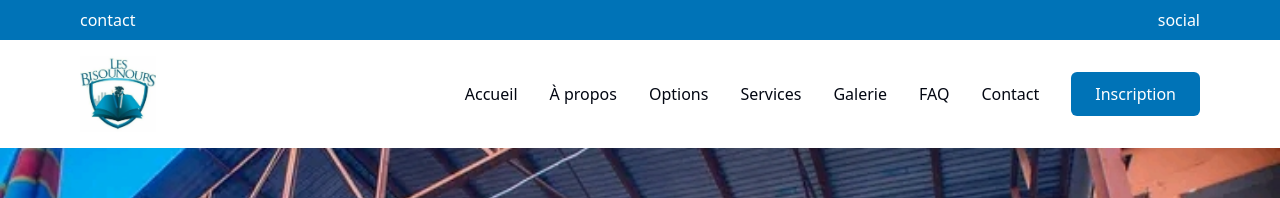
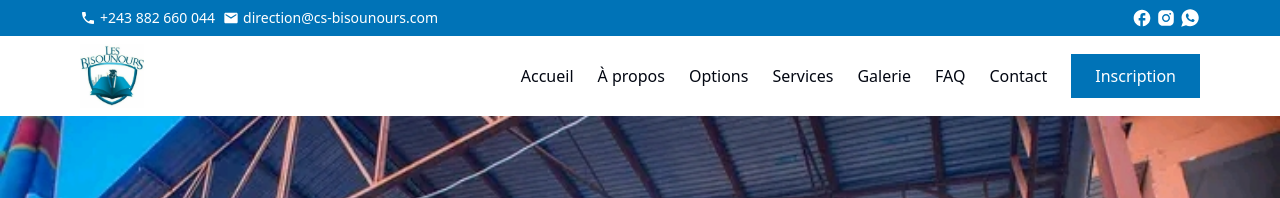
Before and after one commit to freddymk313/csbisournouse, a React (Vite) app: page / in a window 1280 px wide. Shown: the top 198 px of the page. Built offline with nearby package versions, Linux system fonts and the light colour scheme.

Commit message:
navigation 1 ok v2

```diff
--- a/src/App.tsx
+++ b/src/App.tsx
@@ -2,6 +2,7 @@
 import './App.css'
 import { AboutUsSection } from './components/AboutUs'
 import { ContactSection } from './components/Contact'
+import { FAQSection } from './components/Faq'
 import { GallerySection } from './components/Gallery'
 import Hero from './components/Hero'
 import { OptionsSection } from './components/Options'
@@ -18,6 +19,7 @@ function App() {
 
 
       <GallerySection />
+      <FAQSection />
       <ContactSection />
     </>
   )
--- a/src/components/Header.tsx
+++ b/src/components/Header.tsx
@@ -1,15 +1,26 @@
 import React from 'react'
 import { Navbar } from './Navbar'
+import { MdFacebook, MdMail, MdPhone } from 'react-icons/md'
+import { AiFillInstagram } from 'react-icons/ai'
+import { IoLogoWhatsapp } from 'react-icons/io'
 
 const Header = () => {
   return (
     <header>
         <div className='bg-[#0073b7] flex items-center py-2 text-[#FFFFFF] justify-between w-full px-4 md:px-16 lg:px-20'>
-            <div className="">
-                contact
+            <div className="flex flex-col md:flex-row items-center gap-x-2 md:justify-start w-full">
+                <div className="flex items-center gap-1">
+                    <MdPhone className="h-4 w-4" /> <span className='text-sm'>+243 882 660 044</span>
+                </div>
+                <div className="flex items-center gap-1">
+                    <MdMail className="h-4 w-4" /> <span className='text-sm'>direction@cs-bisounours.com</span>
+                </div>
             </div>
-            <div className="">
-                social
+
+            <div className="hidden md:flex items-center gap-1">
+                <MdFacebook className="h-5 w-5" />
+                <AiFillInstagram className="h-5 w-5" />
+                <IoLogoWhatsapp className="h-5 w-5" />
             </div>
         </div>
 
--- a/src/components/Navbar.tsx
+++ b/src/components/Navbar.tsx
@@ -1,8 +1,7 @@
-import React, { useState, useEffect } from 'react';
-// import { Button } from './ui/button';
-// import { Menu, X } from 'lucide-react';
+import { useState, useEffect } from 'react';
 import { gsap } from 'gsap';
 import { navigationLinks } from '../constants';
+import { MdClose, MdMenu } from 'react-icons/md';
 
 export const Navbar = () => {
     const [isMenuOpen, setIsMenuOpen] = useState(false);
@@ -36,32 +35,30 @@ export const Navbar = () => {
     };
 
     return (
-    <nav className={`navbar *fixed *top-0 *left-0 *right-0 *z-50 transition-all duration-300 ${
-      isScrolled ? 'bg-white/95 backdrop-blur-md shadow-lg' : 'bg-transparent'
+        <nav className={`navbar transition-all duration-300 ${isScrolled ? 'bg-white/95 backdrop-blur-md shadow-lg' : 'bg-transparent'
             }`} >
-      <div className="mx-auto px-4 md:px-16 lg:px-20 py-4">
+            <div className="mx-auto px-4 md:px-16 lg:px-20 py-2">
                 <div className="flex items-center justify-between">
                     {/* Logo */}
                     <div className="flex items-center space-x-2">
-            <a>
-            <img src="/logo.jpg" alt="logo" className="h-19 w-19" />
+                        <a href="/">
+                            <img src="/logo.jpg" alt="logo" className="h-14 w-14 md:h-16 md:w-16" />
                         </a>
                     </div>
 
                     {/* Desktop Navigation */}
-          <div className="hidden lg:flex items-center space-x-8">
+                    <div className="hidden lg:flex items-center space-x-6">
                         {navigationLinks.map((link, index) => (
                             <a
                                 key={index}
                                 href={link.href}
-                className={`nav-link *font-medium transition-colors duration-300 hover:text-[#0073b7] ${
-                  isScrolled ? 'text-gray-700' : 'text-gray-950'
+                                className={`nav-link transition-colors duration-300 hover:text-[#0073b7] ${isScrolled ? 'text-gray-700' : 'text-gray-950'
                                     }`}
                             >
                                 {link.text}
                             </a>
                         ))}
-            <button className="bg-[#0073b7] hover:bg-[#005a8f] text-white px-6 py-2.5 rounded-md">
+                        <button className="bg-[#0073b7] hover:bg-[#005a8f] text-white px-6 py-2.5">
                             Inscription
                         </button>
                     </div>
@@ -69,12 +66,10 @@ export const Navbar = () => {
                     {/* Mobile Menu Button */}
                     <button
                         onClick={toggleMenu}
-            className={`lg:hidden p-2 rounded-md transition-colors duration-300 ${
-              isScrolled ? 'text-gray-700' : 'text-gray-950'
+                        className={`lg:hidden p-2 rounded-md transition-colors duration-300 ${isScrolled ? 'text-gray-700' : 'text-gray-950'
                             }`}
                     >
-            {/* {isMenuOpen ? <X size={24} /> : <Menu size={24} />} */}
-            {isMenuOpen ? "Close" : "Open"}
+                        {isMenuOpen ? <MdClose size={24} /> : <MdMenu size={24} />}
                     </button>
                 </div>
 
@@ -86,13 +81,13 @@ export const Navbar = () => {
                                 <a
                                     key={index}
                                     href={link.href}
-                  className="text-gray-700 font-medium hover:text-[#0073b7] transition-colors duration-300"
+                                    className="text-gray-700 hover:text-[#0073b7] transition-colors duration-300"
                                     onClick={() => setIsMenuOpen(false)}
                                 >
                                     {link.text}
                                 </a>
                             ))}
-              <button className="bg-[#0073b7] hover:bg-[#005a8f] text-white px-6 py-2.5 rounded-lg w-fit">
+                            <button className="bg-[#0073b7] hover:bg-[#005a8f] text-white px-6 py-2.5 w-full">
                                 Inscription
                             </button>
                         </div>
```
Lines whose indentation alone changed are shown as unchanged.
